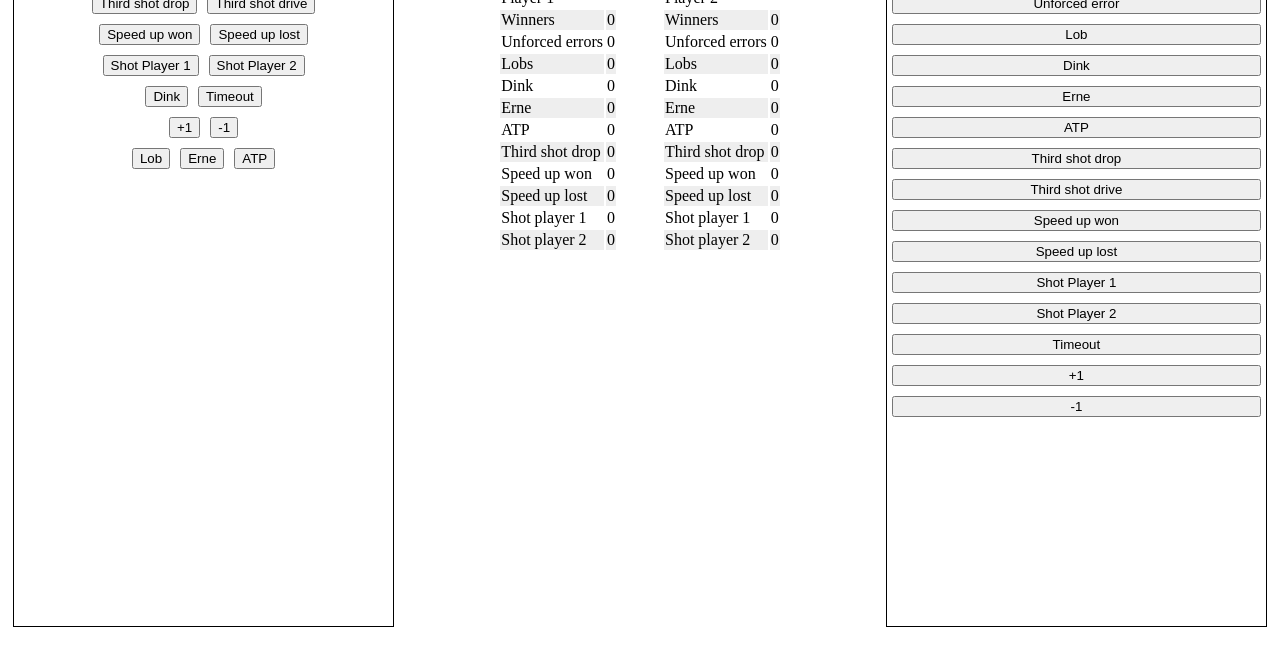
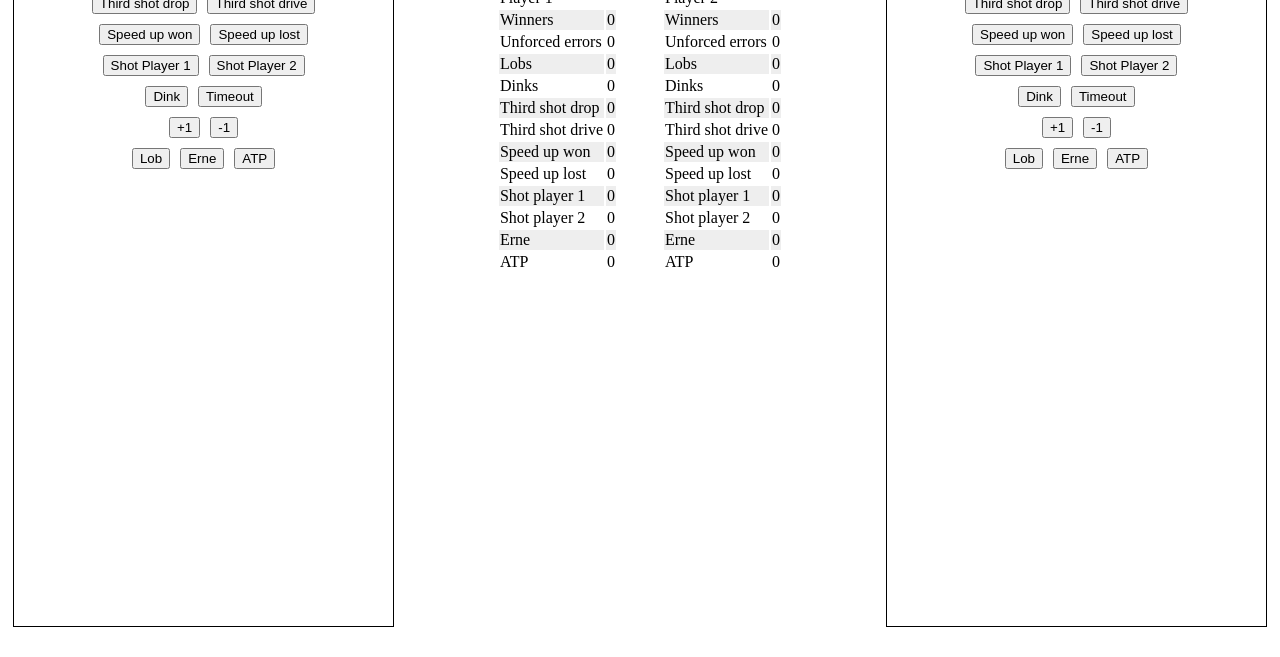
Before and after one commit to kazzmir/pickleball-score, a plain HTML site: page index.html in a window 1280 px wide. Shown: the part 143-800 px from the top of the page. Drawn offline with Linux system fonts and the light colour scheme.

Commit message:
update score table

```diff
--- a/index.html
+++ b/index.html
@@ -97,14 +97,15 @@ tr:nth-child(even) {
                     <tr><td>Winners</td><td>0</td></tr>
                     <tr><td>Unforced errors</td><td>0</td></tr>
                     <tr><td>Lobs</td><td>0</td></tr>
-                    <tr><td>Dink</td><td>0</td></tr>
-                    <tr><td>Erne</td><td>0</td></tr>
-                    <tr><td>ATP</td><td>0</td></tr>
+                    <tr><td>Dinks</td><td>0</td></tr>
                     <tr><td>Third shot drop</td><td>0</td></tr>
+                    <tr><td>Third shot drive</td><td>0</td></tr>
                     <tr><td>Speed up won</td><td>0</td></tr>
                     <tr><td>Speed up lost</td><td>0</td></tr>
                     <tr><td>Shot player 1</td><td>0</td></tr>
                     <tr><td>Shot player 2</td><td>0</td></tr>
+                    <tr><td>Erne</td><td>0</td></tr>
+                    <tr><td>ATP</td><td>0</td></tr>
                 </table>
 
                 <span>
@@ -117,15 +118,15 @@ tr:nth-child(even) {
                     <tr><td>Winners</td><td>0</td></tr>
                     <tr><td>Unforced errors</td><td>0</td></tr>
                     <tr><td>Lobs</td><td>0</td></tr>
-                    <tr><td>Dink</td><td>0</td></tr>
-                    <tr><td>Erne</td><td>0</td></tr>
-                    <tr><td>ATP</td><td>0</td></tr>
+                    <tr><td>Dinks</td><td>0</td></tr>
                     <tr><td>Third shot drop</td><td>0</td></tr>
+                    <tr><td>Third shot drive</td><td>0</td></tr>
                     <tr><td>Speed up won</td><td>0</td></tr>
                     <tr><td>Speed up lost</td><td>0</td></tr>
                     <tr><td>Shot player 1</td><td>0</td></tr>
                     <tr><td>Shot player 2</td><td>0</td></tr>
-
+                    <tr><td>Erne</td><td>0</td></tr>
+                    <tr><td>ATP</td><td>0</td></tr>
                 </table>
             </div>
 
@@ -136,23 +137,36 @@ tr:nth-child(even) {
             <br /><br />
 
             <div class="button-container">
+                <div class="row">
                     <button class="button">Winner</button>
                     <button class="button">Unforced error</button>
-                <button class="button">Lob</button>
-                <button class="button">Dink</button>
-                <button class="button">Erne</button>
-                <button class="button">ATP</button>
+                </div>
+                <div class="row">
                     <button class="button">Third shot drop</button>
                     <button class="button">Third shot drive</button>
+                </div>
+                <div class="row">
                     <button class="button">Speed up won</button>
                     <button class="button">Speed up lost</button>
+                </div>
+                <div class="row">
                     <button class="button">Shot Player 1</button>
                     <button class="button">Shot Player 2</button>
+                </div>
+                <div class="row">
+                    <button class="button">Dink</button>
                     <button class="button">Timeout</button>
+                </div>
+                <div class="row">
                     <button class="button">+1</button>
                     <button class="button">-1</button>
                 </div>
-
+                <div class="row">
+                    <button class="button">Lob</button>
+                    <button class="button">Erne</button>
+                    <button class="button">ATP</button>
+                </div>
+            </div>
         </div>
     </div>
 
```
Lines whose indentation alone changed are shown as unchanged.
